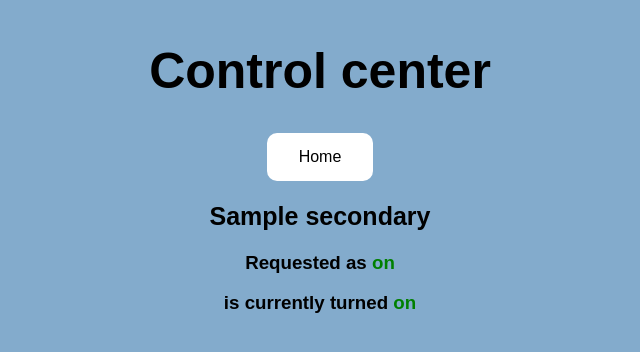
After one commit to JakobProssinger/StratoFlight-System-Control, a Flask app: template templates/status_window.html in a window 1280 px wide. The commit adds this page. Shown: the top 352 px of the page, without its empty margins (320-960 px from the left). Run offline with Flask 2, Linux system fonts and the light colour scheme; the template is opened without the code that fills it: most values are stand-ins (such as "Sample title", 1, 10 or a date in 2020); parts of the project's set-up code (start-up, migrations or seed data) failed here and were passed over.

Commit message:
ADDED: secondary shutdown and request status to website

```diff
--- a/app.py
+++ b/app.py
@@ -93,7 +93,7 @@ def check_turn_on(a_controller: controller, ina_voltage: float) -> None:
     if type(ina_voltage) != float:
         print("skiped check turn on because of wrong type")
         return
-    for raspberry in a_controller.secondaries.values():
+    for raspberry in a_controller.get_Scondaries().values():
         if raspberry.get_Power_off_status() == secondary.Secondary.SHUTDOWN:
             if raspberry.get_Power_on_voltage() <= ina_voltage:
                 raspberry.turn_on()
@@ -101,7 +101,7 @@ def check_turn_on(a_controller: controller, ina_voltage: float) -> None:
 
 
 @app.route("/")
-def main() -> None:
+def main():
     template_data = {
         'led_blink_mode': app.led_blink_state
     }
@@ -109,7 +109,7 @@ def main() -> None:
 
 
 @app.route("/sensors")
-def show_data() -> None:
+def show_data():
     # read new data from all sensors
     strato_controller.reload()
     # store data in csv file
@@ -118,6 +118,17 @@ def show_data() -> None:
         'sensors': strato_controller.sensors
     }
     return render_template('sensor_data.html', **template_data)
+
+
+@app.route("/status")
+def show_status():
+    template_data = {
+        'secondary_voltage': ina260_secondary.get_voltage_average(),
+        'raspberries': strato_controller.get_Scondaries(),
+        'SHUTDOWN_REQUEST': secondary.Secondary.SHUTDOWN_REQUEST,
+        'SHUTDOWN': secondary.Secondary.SHUTDOWN,
+    }
+    return render_template('status_window.html', **template_data)
 
 
 if __name__ == "__main__":
--- a/templates/index.html
+++ b/templates/index.html
@@ -5,6 +5,10 @@
     <h2>Sensor Data</h2>
     <a href="/sensors">
         <button type="button">Data</button>
+    </a>
+    <h2>Secondaries</h2>
+    <a href="/status">
+        <button type="button">status menu</button>
     </a>
     <div>
         {% if led_blink_mode == true %}
--- /dev/null
+++ b/templates/status_window.html
@@ -0,0 +1,29 @@
+{% extends "layout.html" %}
+{% block content %}
+<div>
+
+    {% for secondary in raspberries.values()%}
+    <h2>{{secondary.get_Name()}}</h2>
+
+    {% if secondary.get_Request_status() == SHUTDOWN_REQUEST%}
+    <h3>Requested as <FONT COLOR=RED><strong></strong>off</strong></FONT>
+    </h3>
+    {% else %}
+    <h3>Requested as <FONT COLOR=GREEN><strong></strong>on</strong></FONT>
+    </h3>
+    {% endif %}
+
+    {% if secondary.get_Power_off_status() == SHUTDOWN%}
+    <h3>is currently turned <FONT COLOR=RED><strong></strong>off</strong></FONT>
+    </h3>
+    {% else %}
+    <h3>is currently turned <FONT COLOR=GREEN><strong></strong>on</strong></FONT>
+    </h3>
+    {% endif %}
+
+    {%endfor%}
+
+
+
+</div>
+{% endblock %}
```
